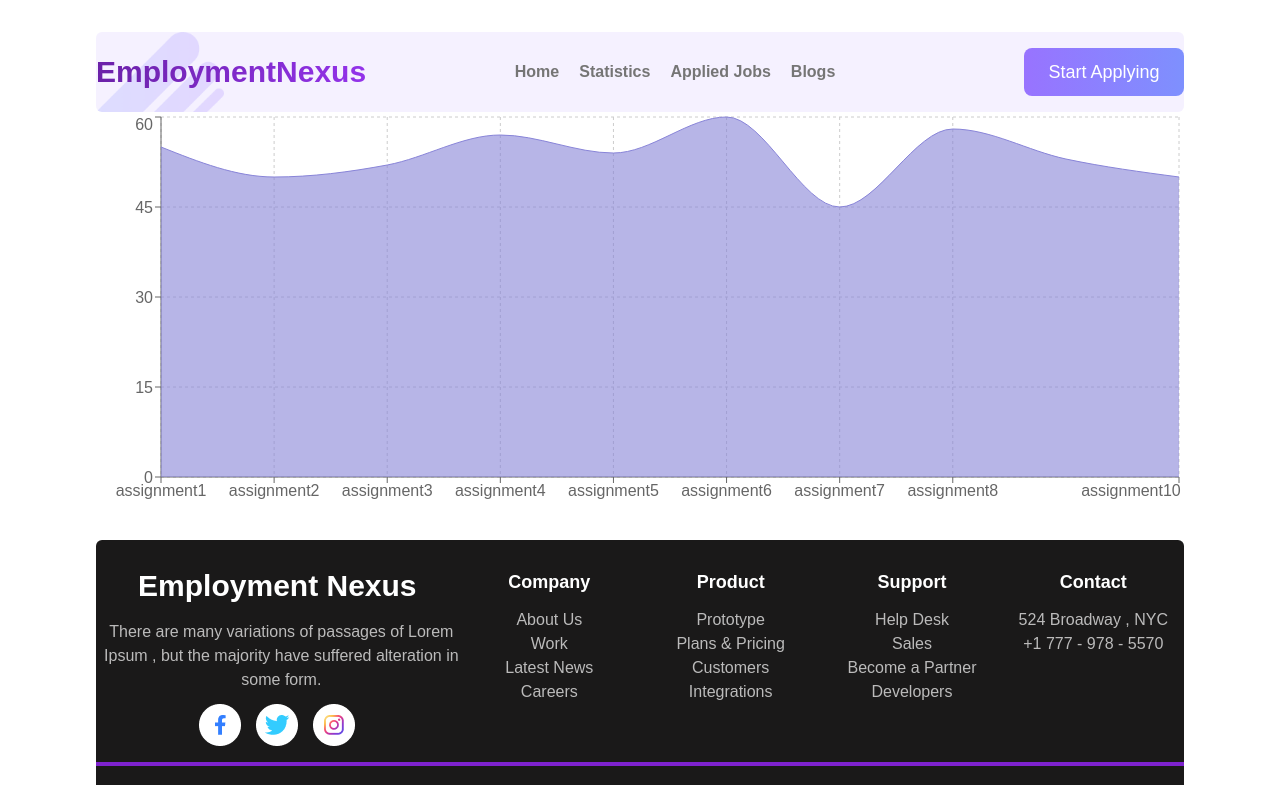
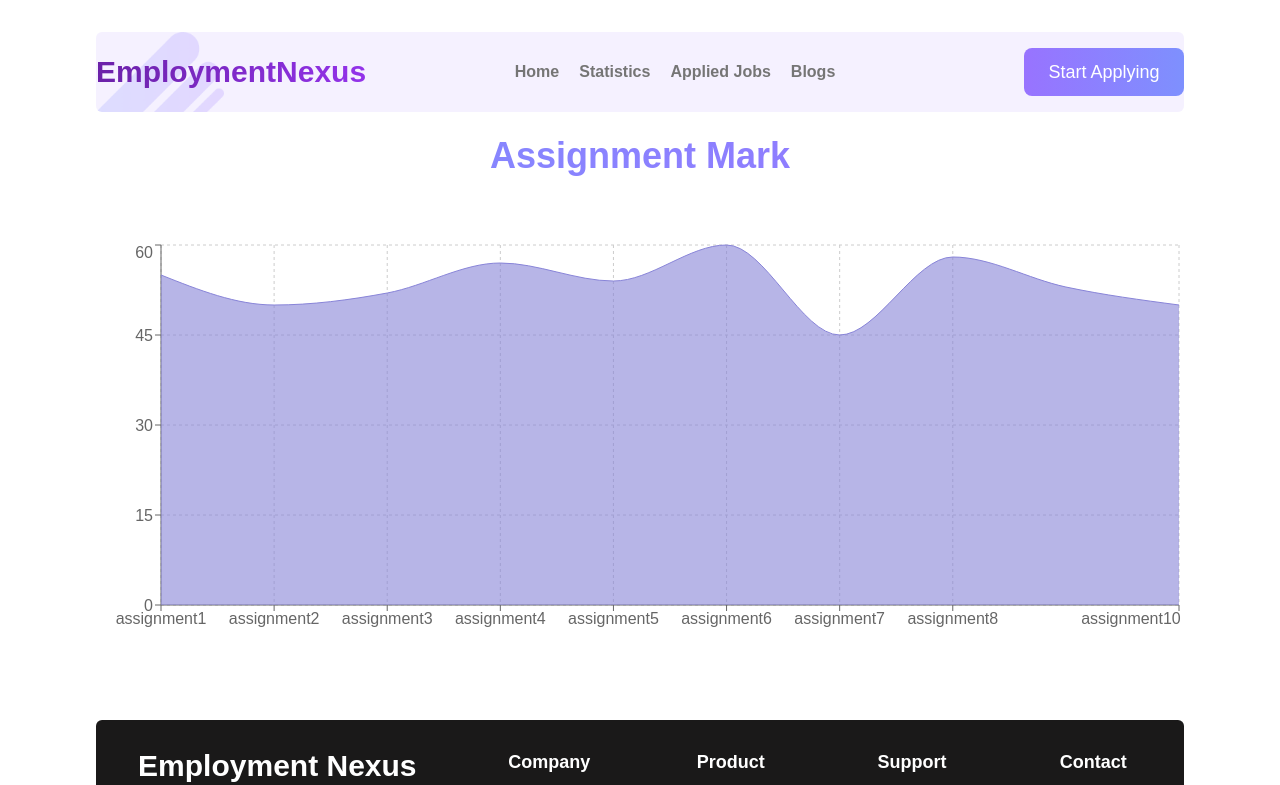
Before and after one commit to mrfhmd7/employment-nexus, a React (Vite) app: page /statistics in a window 1280 px wide. Shown: the top 785 px of the page. Built offline with nearby package versions, Linux system fonts and the light colour scheme.

Commit message:
assignment statistics complele

```diff
--- a/src/components/Footer/Footer.jsx
+++ b/src/components/Footer/Footer.jsx
@@ -54,7 +54,7 @@ const Footer = () => {
                          </p>
                     </div>
                </div>
-               <hr className='border-2 border-purple-700 mt-4 mb-4' />
+               <hr className='border-2 border-[#9873FF] mt-4 mb-4' />
                <div className='flex justify-between text-white opacity-70 pb-4 ml-4 mr-4'>
                     <p>@2024 CareerHub. All Rights Reserved</p>
                     <p>Powered by Employment Nexus</p>
--- a/src/components/Statistics/Statistics.jsx
+++ b/src/components/Statistics/Statistics.jsx
@@ -1,7 +1,7 @@
 import React from 'react';
 import { AreaChart, Area, XAxis, YAxis, CartesianGrid, Tooltip, ResponsiveContainer } from 'recharts';
 
-const data =[
+const data = [
      {
           name: "assignment1",
           mark: 55
@@ -48,7 +48,9 @@ const data =[
 const Statistics = () => {
 
      return (
-          <ResponsiveContainer width="100%" height={400}>
+          <>
+               <h2 className='font-bold text-4xl mt-6 text-transparent bg-clip-text bg-gradient-to-r from-[#7E90FE] to-[#9873FF]'>Assignment Mark</h2>
+               <ResponsiveContainer className="mt-16 mb-20" width="100%" height={400}>
                     <AreaChart data={data}>
                          <CartesianGrid strokeDasharray="3 3" />
                          <XAxis dataKey="name" />
@@ -57,6 +59,8 @@ const Statistics = () => {
                          <Area type="monotone" dataKey="mark" stroke="#8884d8" fill="#8884d8" />
                     </AreaChart>
                </ResponsiveContainer>
+          </>
+
      );
 };
 
```
Lines whose indentation alone changed are shown as unchanged.
